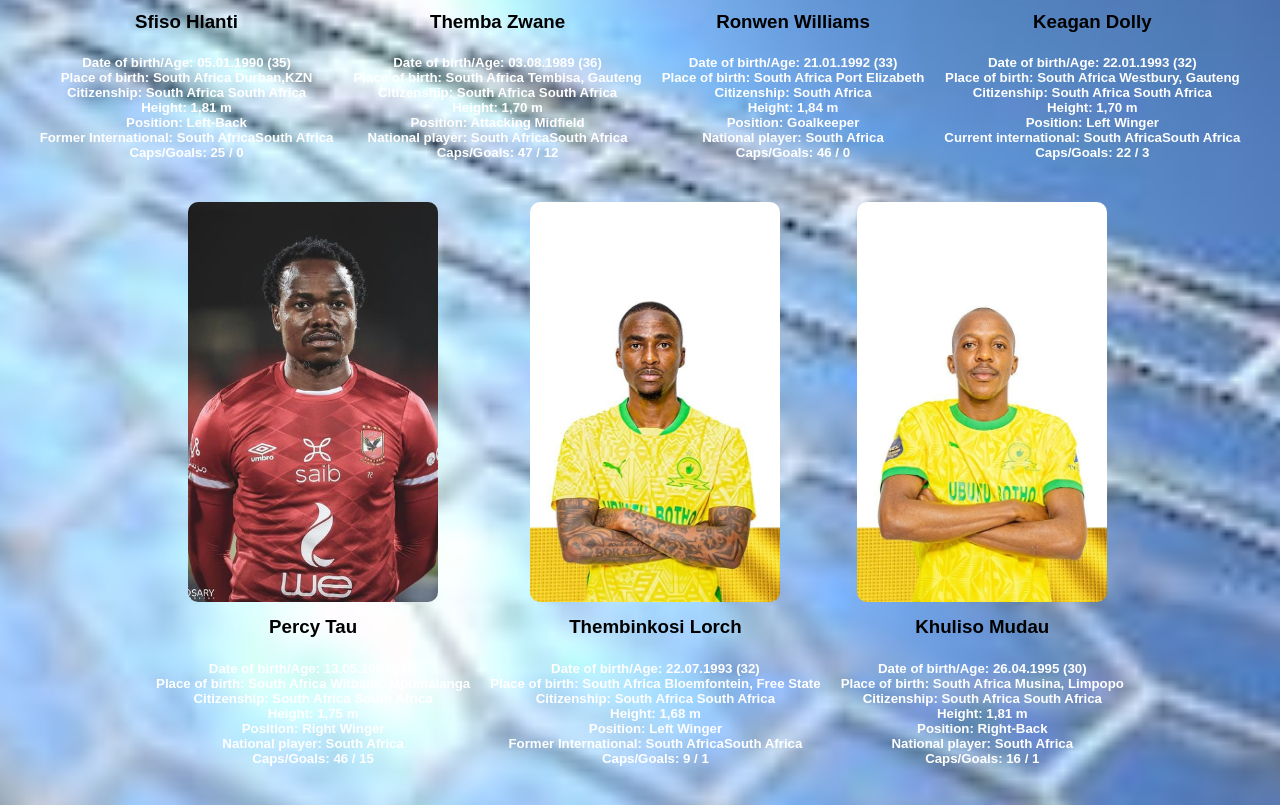
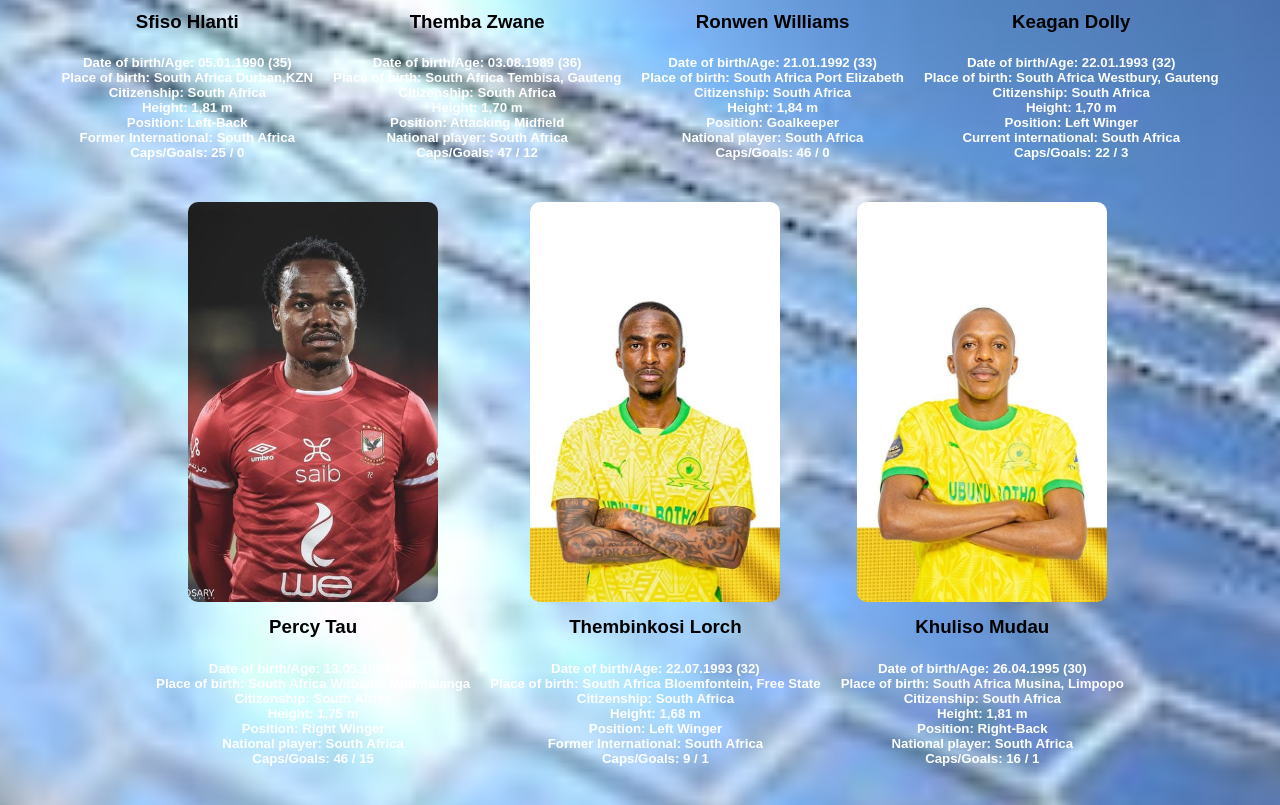
Before and after one commit to Batseba06/football-player-hub, a plain HTML site: page players.html in a window 1280 px wide. Shown: the part 489-1294 px from the top of the page. Drawn offline with Linux system fonts and the light colour scheme.

Commit message:
Update players.html

```diff
--- a/players.html
+++ b/players.html
@@ -25,10 +25,10 @@
             <h3>Sfiso Hlanti</h3>
         <h5>Date of birth/Age: 05.01.1990 (35) <br>
         Place of birth: South Africa Durban,KZN <br>
-    Citizenship: South Africa South Africa <br>
+    Citizenship: South Africa<br>
     Height: 1,81 m <br>
 Position: Left-Back <br>
-Former International: South AfricaSouth Africa <br>
+Former International: South Africa<br>
 Caps/Goals: 25 / 0
 </h5>
         </div>
@@ -41,10 +41,10 @@ Caps/Goals: 25 / 0
             <h3>Themba Zwane</h3>
             <h5>Date of birth/Age: 03.08.1989 (36) <br>
 Place of birth: South Africa Tembisa, Gauteng <br>
-Citizenship: South Africa South Africa <br>
+Citizenship: South Africa<br>
 Height: 1,70 m <br>
 Position: Attacking Midfield<br>
-National player: South AfricaSouth Africa<br>
+National player: South Africa<br>
 Caps/Goals: 47 / 12</h5>
         </div>
     </div>
@@ -69,10 +69,10 @@ Caps/Goals: 46 / 0</h5>
             <h3>Keagan Dolly</h3>
             <h5>Date of birth/Age: 22.01.1993 (32) <br>
 Place of birth: South Africa Westbury, Gauteng<br>
-Citizenship: South Africa South Africa<br>
+Citizenship: South Africa <br>
 Height: 1,70 m<br>
 Position: Left Winger<br>
-Current international: South AfricaSouth Africa<br>
+Current international: South Africa<br>
 Caps/Goals: 22 / 3</h5>
         </div>
 
@@ -85,7 +85,7 @@ Caps/Goals: 22 / 3</h5>
             <h3>Percy Tau</h3>
             <h5>Date of birth/Age: 13.05.1994 (31)<br>
 Place of birth: South Africa Witbank, Mpumalanga<br>
-Citizenship: South Africa South Africa<br>
+Citizenship: South Africa<br>
 Height: 1,75 m<br>
 Position: Right Winger<br>
 National player: South Africa<br>
@@ -101,10 +101,10 @@ Caps/Goals: 46 / 15</h5>
        <h5>
         Date of birth/Age: 22.07.1993 (32)<br>
 Place of birth: South Africa Bloemfontein, Free State<br>
-Citizenship: South Africa South Africa<br>
+Citizenship: South Africa<br>
 Height: 1,68 m<br>
 Position: Left Winger<br>
-Former International: South AfricaSouth Africa<br>
+Former International: South Africa<br>
 Caps/Goals: 9 / 1
        </h5>
       </div>
@@ -117,7 +117,7 @@ Caps/Goals: 9 / 1
        <h5>
         Date of birth/Age: 26.04.1995 (30)<br>
 Place of birth: South Africa Musina, Limpopo<br>
-Citizenship: South Africa South Africa<br>
+Citizenship: South Africa<br>
 Height: 1,81 m<br>
 Position: Right-Back<br>
 National player: South Africa<br>
@@ -132,7 +132,7 @@ Caps/Goals: 16 / 1
        <h5>
         Date of birth/Age: 23.10.2004 (20) <br>
 Place of birth: South Africa Sharpeville<br>
-Citizenship: South Africa South Africa<br>
+Citizenship: South Africa <br>
 Height: 1,66 m <br>
 Position: Left Winger<br>
 National player: South Africa<br>
```
